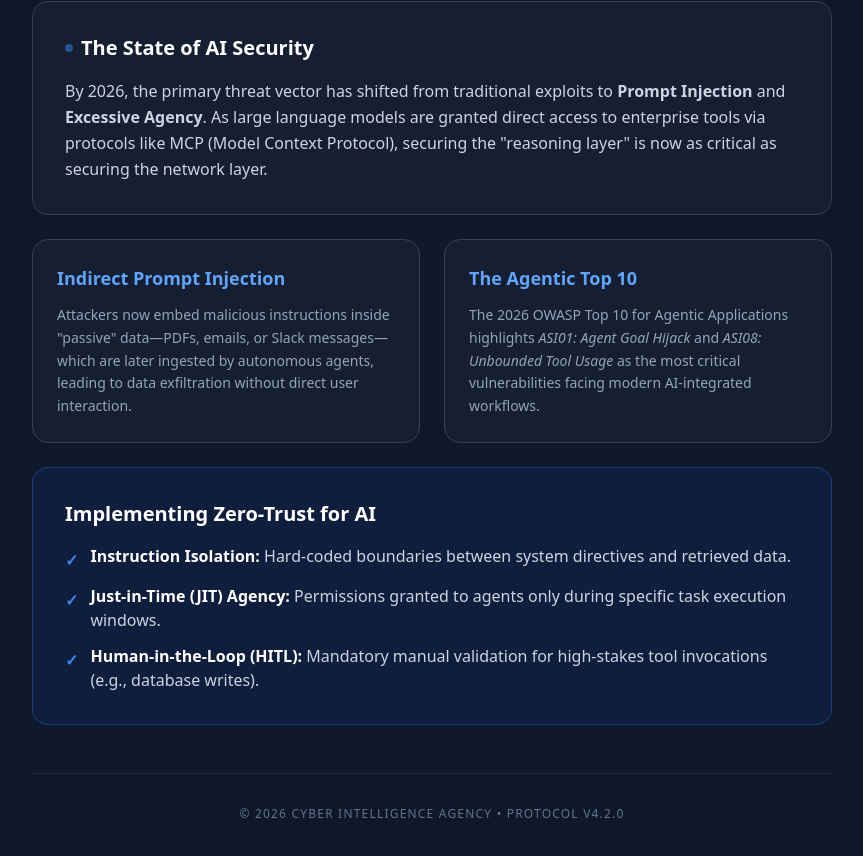
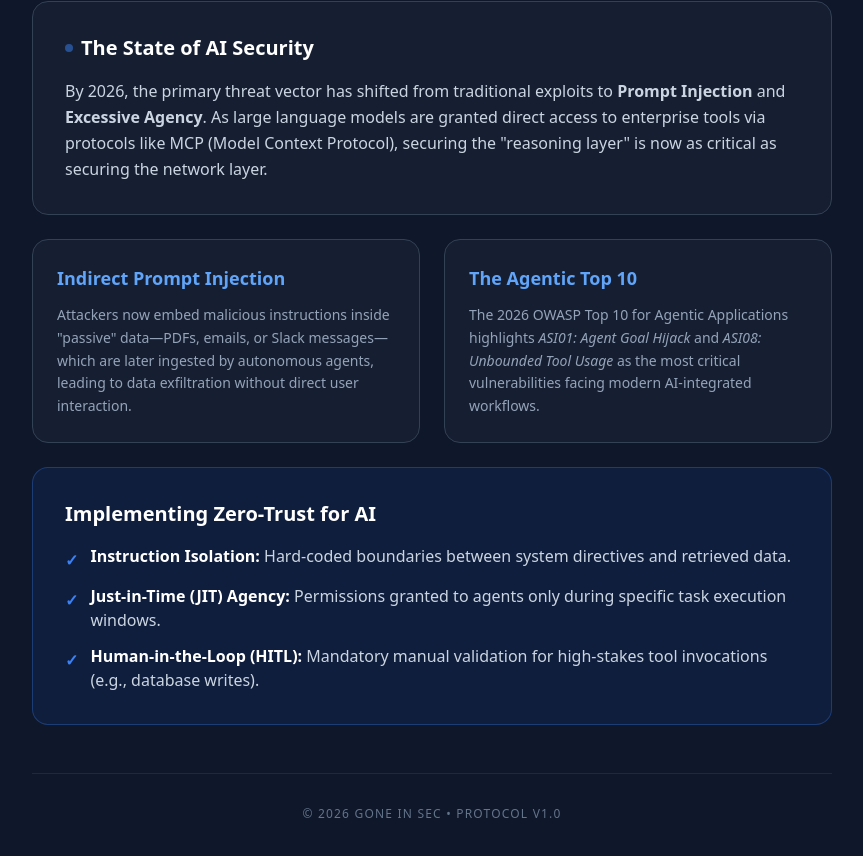
Before and after one commit to rashimo/ai-detector, a plain HTML site: page public/index.html in a window 1280 px wide. Shown: the part 311-1167 px from the top of the page, without its empty margins (208-1071 px from the left). Drawn offline with nearby package versions, Linux system fonts and the light colour scheme.

Commit message:
Changed landing

```diff
--- a/public/index.html
+++ b/public/index.html
@@ -104,7 +104,7 @@
 
         <footer class="mt-12 text-center py-8 border-t border-slate-800">
             <p class="text-slate-500 text-xs tracking-widest uppercase">
-                &copy; 2026 Cyber Intelligence Agency &bull; Protocol V4.2.0
+                &copy; 2026 Gone In Sec &bull; Protocol V1.0
             </p>
         </footer>
     </div>
```
